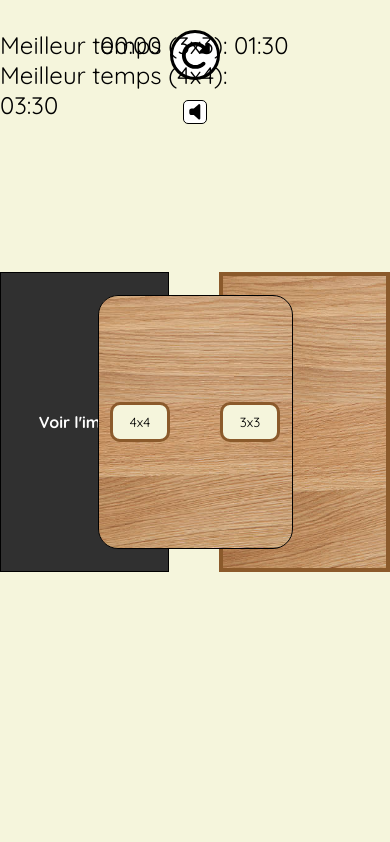
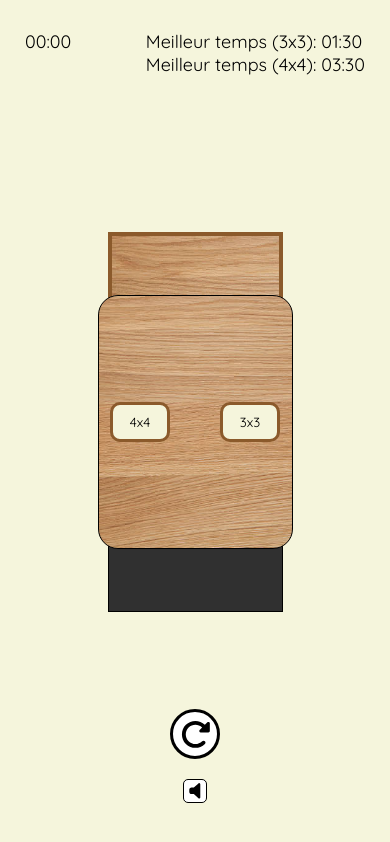
Before and after one commit to MausO-git/taquin, a plain HTML site: page index.html in a window 390 px wide. Drawn offline with Linux system fonts and the light colour scheme.

Commit message:
media querries

```diff
--- a/style.css
+++ b/style.css
@@ -4,6 +4,10 @@
     margin: 0;
     padding: 0;
     box-sizing: border-box;
+}
+
+:root{
+    --tai: 300px;
 }
 
 body{
@@ -65,8 +69,8 @@ body{
 }
 
 .soluce{
-    height: 300px;
-    width: 300px;
+    height: var(--tai);
+    width: var(--tai);
     border: 1px solid black;
     background-image: url(images/apple3.jpg);
 }
@@ -88,8 +92,8 @@ body{
 }
 
 .game-zone{
-    height: 300px;
-    width: 300px;
+    height: var(--tai);
+    width: var(--tai);
     border: 4px solid #8B5A2B;
     background-color: #C19A6B;
     background-image: url(images/wood.jpg);
@@ -101,7 +105,7 @@ body{
     width: 100%;
     height: 100%;
     background-image: url(images/apple3.jpg);
-    background-size: 300px 300px; /* même taille que le conteneur */
+    background-size: var(--tai) var(--tai); /* même taille que le conteneur */
     box-sizing: border-box;
     border: 1px solid #ccc;
 
@@ -135,6 +139,7 @@ body{
 .best .btime, .best .btime2{
     display: inline;
 }
+
 
 .abs{
     position: absolute;
@@ -209,3 +214,68 @@ body{
     width: 80%;
     height: 80%;
 }
+
+@media all and (max-width: 1270px){
+    .best, #timer{
+        font-size: 20px;
+    }
+}
+
+@media all and (max-width: 1000px){
+    .best{
+        right: 50px;
+    }
+    #timer{
+        left: 50px;
+    }
+}
+
+@media all and (max-width: 800px){
+    .repZone{
+        top: 80%;
+    }
+}
+
+@media all and (max-width: 700px){
+    :root{
+        --tai: 250px;
+    }
+
+    .best{
+        right: 25px;
+    }
+    #timer{
+        left: 25px;
+    }
+
+    .best, #timer{
+        font-size: 18px;
+    }
+}
+
+@media all and (max-width: 600px){
+    :root{
+        --tai: 200px;
+    }
+}
+
+@media all and (max-width: 500px){
+    /* :root{
+        --tai: 175px;
+    } */
+
+    .slide{
+        flex-direction: column-reverse;
+        gap: 30px;
+    }
+
+    .repZone{
+        top: 84%;
+    }
+}
+
+@media all and (max-width: 400px){
+    :root{
+        --tai: 175px;
+    }
+}
```
